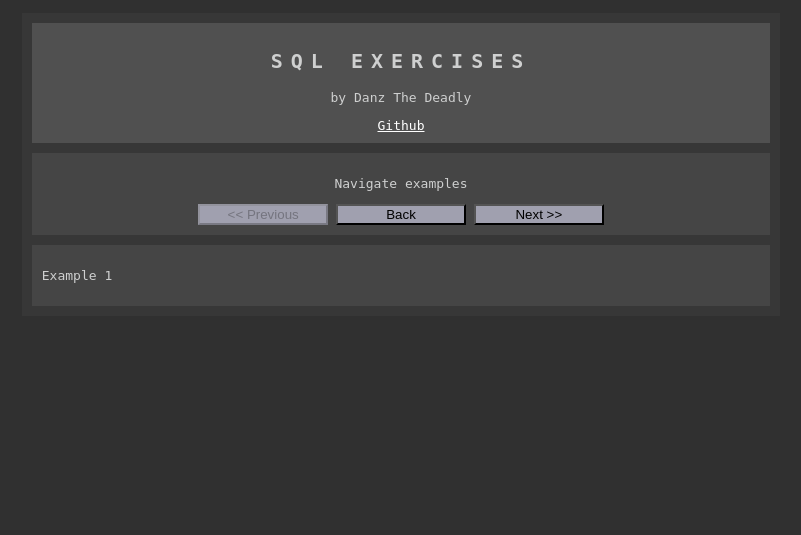
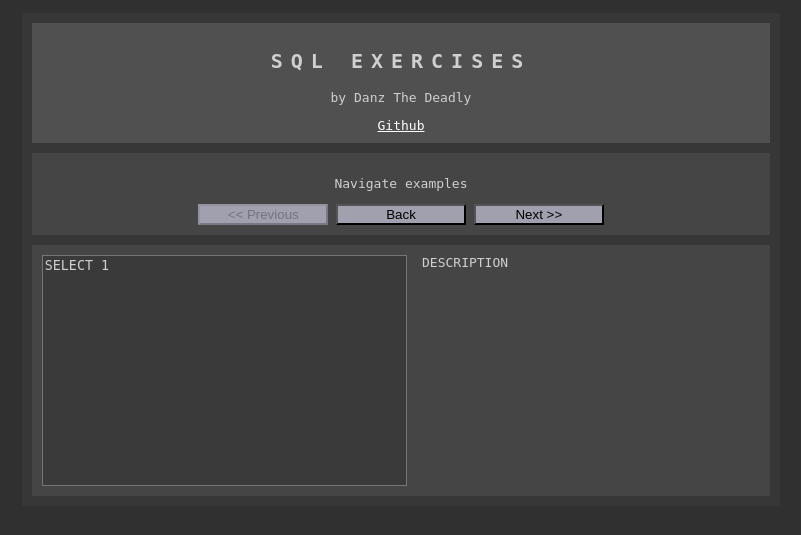
Before and after one commit to DanzTheDeadly/SQL_trainer, a Flask app: page /example1 in a window 1280 px wide. Shown: the top 535 px of the page, without its empty margins (239-1040 px from the left). Run offline with Flask 2, Linux system fonts and the light colour scheme.

Commit message:
examples html and css template

```diff
--- /dev/null
+++ b/examples/example1.sql
@@ -0,0 +1 @@
+SELECT 1
--- /dev/null
+++ b/examples/example1.txt
@@ -0,0 +1 @@
+DESCRIPTION
--- a/main.py
+++ b/main.py
@@ -1,6 +1,7 @@
 from flask import Flask, render_template, redirect, request, abort
 from src.db import DB
 import yaml
+import os
 
 
 server = Flask('SQL Trainer')
@@ -62,7 +63,16 @@ def db_gui():
 
 @server.route('/example<int:num>')
 def example(num):
-    return render_template('example.html', num=num)
+    with open(os.path.join(os.path.dirname(__file__), 'examples', 'example{}.sql'.format(num))) as query_file:
+        query = query_file.read()
+    with open(os.path.join(os.path.dirname(__file__), 'examples', 'example{}.txt'.format(num))) as descr_file:
+        descr = descr_file.read()
+    query_lines_num = 15 if query.count('\n') < 14 else query.count('\n')+1
+    return render_template('example.html',
+                            num=num,
+                            query_lines_num=query_lines_num,
+                            query=query,
+                            descr=descr)
 
 
 if __name__ == '__main__':
--- a/static/style.css
+++ b/static/style.css
@@ -45,6 +45,8 @@ a:visited {
 }
 
 #examples_body_block {
+    display: flex;
+    justify-content: flex-start;
     margin-top: 10px;
     padding: 10px;
     background-color: #454545;
@@ -91,3 +93,19 @@ table {
 th, td {
     border: 1px solid gray;
 }
+
+#examples_body_block_sql {
+    color: #CFD0D0;
+    flex-grow: 0;
+    align-self: flex-start;
+    background-color: #3A3A3A;
+    width: 50%;
+    resize: none;
+    margin-right: 15px;
+}
+
+#examples_body_block_descr {
+    flex-grow: 0;
+    align-self: flex-start;
+    color: #CFD0D0;
+}
--- a/templates/example.html
+++ b/templates/example.html
@@ -11,6 +11,7 @@
     <button onclick="window.location.href='{{ url_for('example', num=num+1) }}'">Next >></button>
 </div>
 <div id="examples_body_block">
-    <p>Example {{ num }}</p>
+    <textarea readonly id="examples_body_block_sql" rows="{{ query_lines_num }}">{{ query }}</textarea>
+    <div id="examples_body_block_descr">{{ descr }}</div>
 </div>
 {% endblock %}
```
Also changed, not shown: 1 other file.
